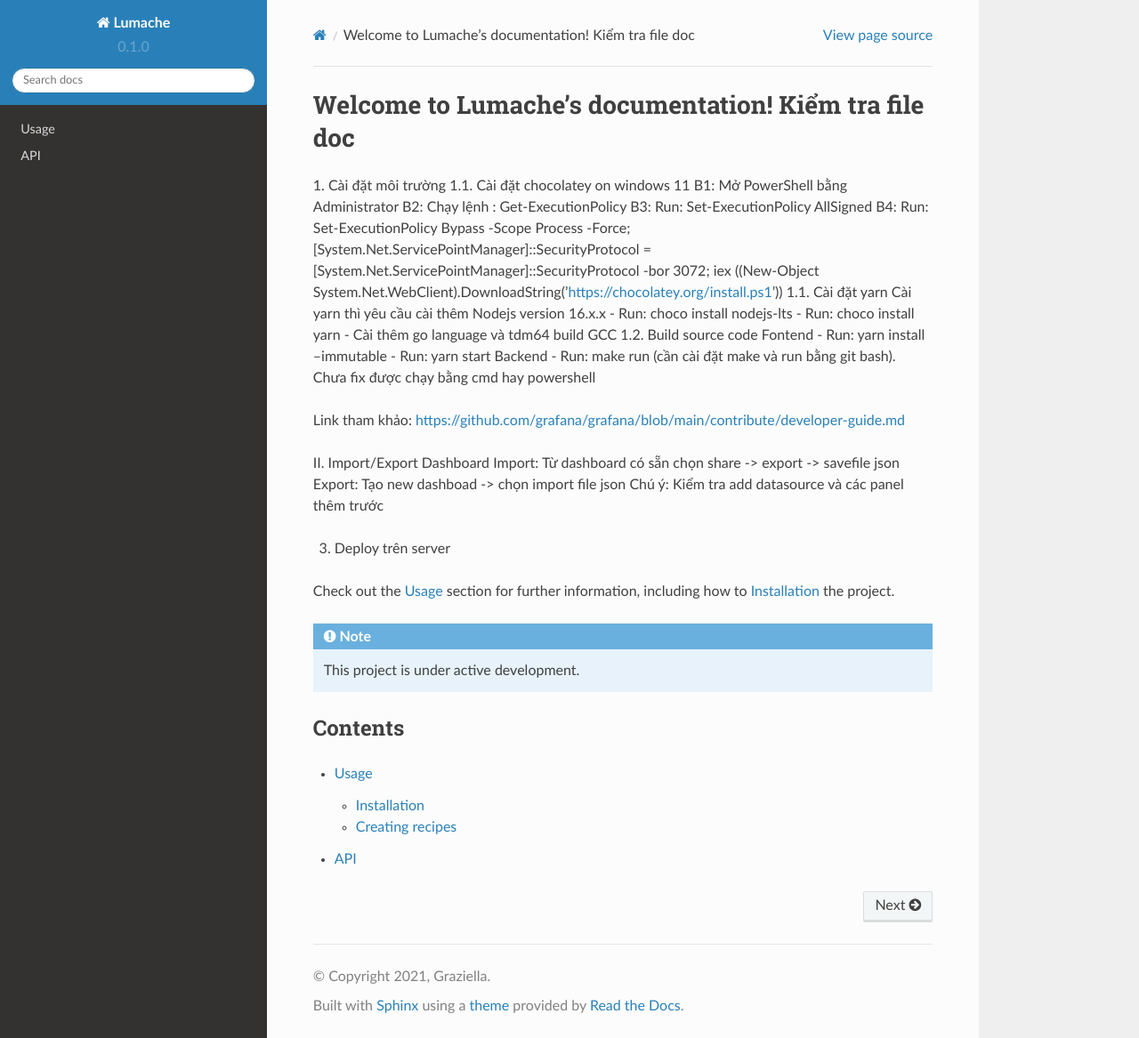
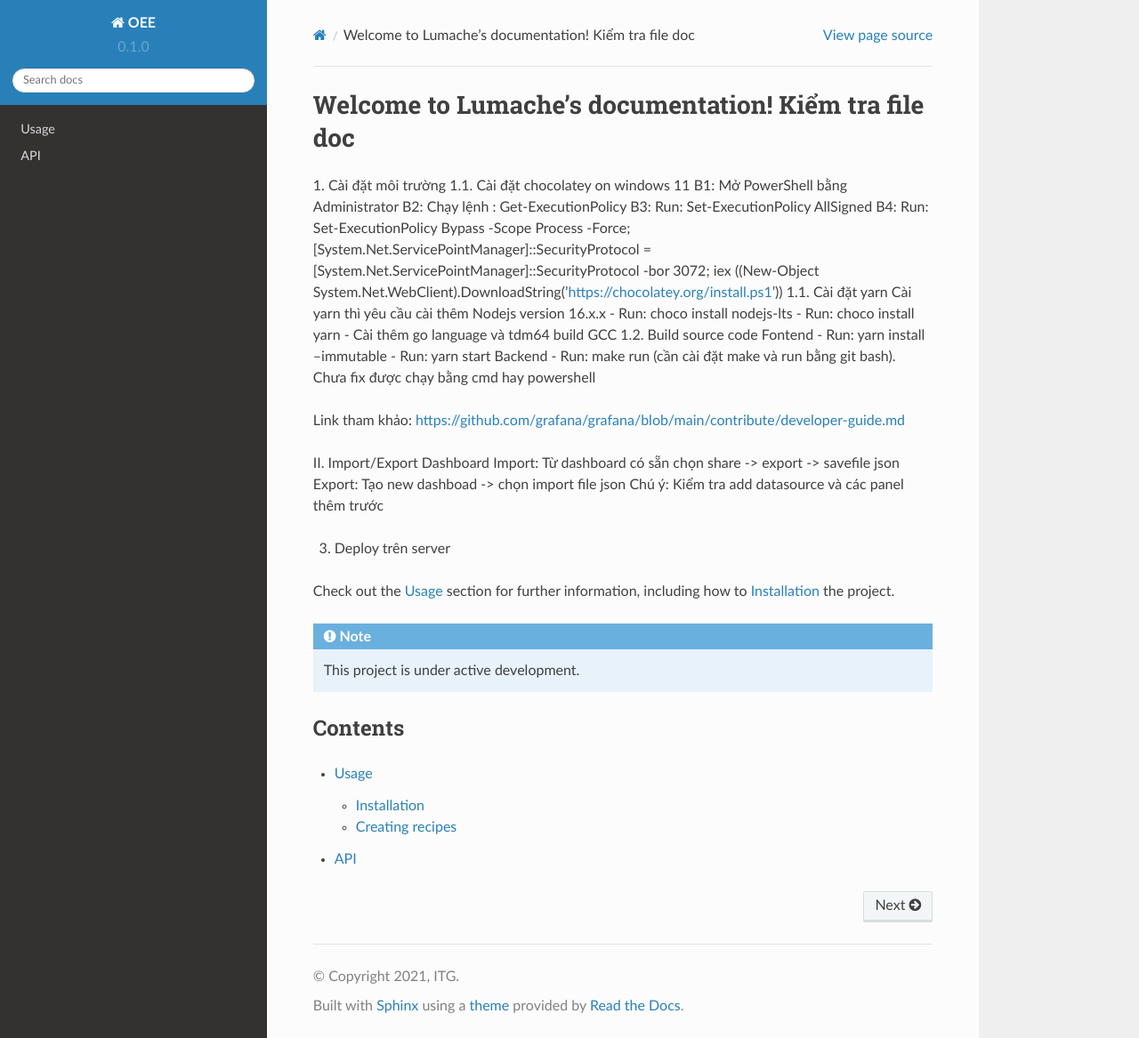
Before and after one commit to DuongDiep2612/doc_tools, a Sphinx documentation site: the page built from docs/source/index.rst, in a window 1280 px wide and 1167 px high. Shown: the whole window at 89% size. Built offline with Sphinx 7.4.7 and the Read the Docs theme 2.0.0, drawn with Linux system fonts in a browser that asks for light colours.

Commit message:
Update conf.py

```diff
--- a/docs/source/conf.py
+++ b/docs/source/conf.py
@@ -2,9 +2,9 @@
 
 # -- Project information
 
-project = 'Lumache'
-copyright = '2021, Graziella'
-author = 'Graziella'
+project = 'OEE'
+copyright = '2021, ITG'
+author = 'dvdiep'
 
 release = '0.1'
 version = '0.1.0'
```
